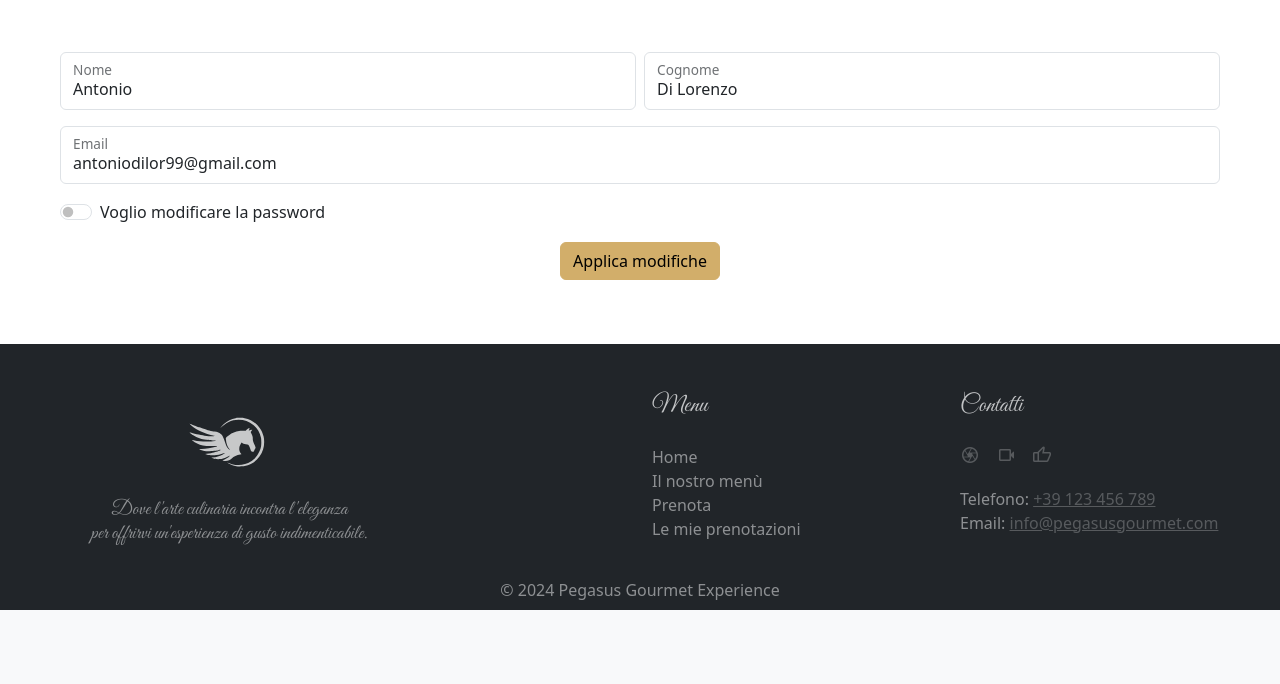
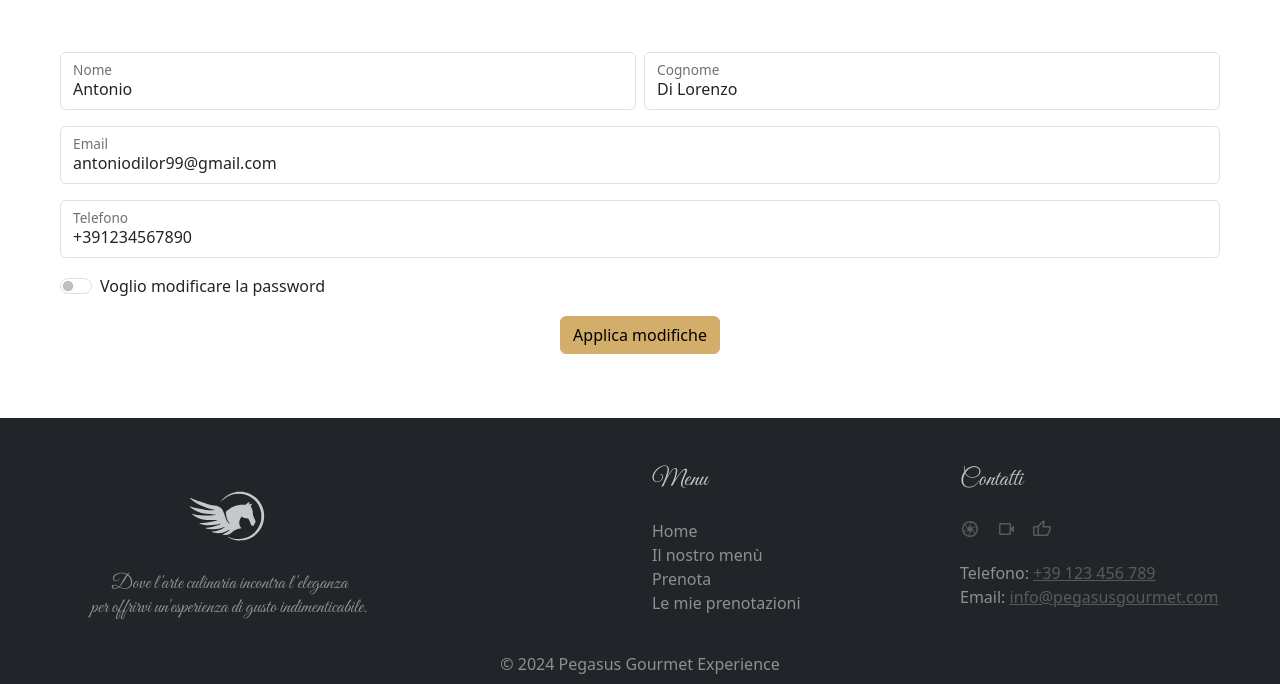
Before and after one commit to adilorenzo10/pegasus-gourmet-experience, a Flask app: page /modifica-profilo in a window 1280 px wide. Shown: the part 366-1050 px from the top of the page. Before the commit the page ends 976 px from the top, so only its background shows below. Run offline with Flask 3, Linux system fonts and the light colour scheme; the visitor is signed in with stand-in values (Sample User, id 1); data comes from the database, SQL or seed files in the repository; both versions use the stored data as it was after the commit; some libraries are stand-ins or nearby versions; some web fonts are replaced.

Commit message:
Inserimento numero telefono

```diff
--- a/app.py
+++ b/app.py
@@ -77,6 +77,7 @@ def registrati(db_session):
         nome_ottenuto = request.form.get("nome")
         cognome_ottenuto = request.form.get("cognome")
         email_ottenuta = request.form.get("email")
+        telefono_ottenuto = request.form.get("telefono")
         password_ottenuta = request.form.get("password")
 
         # Verifica se i campi obbligatori sono vuoti
@@ -95,7 +96,8 @@ def registrati(db_session):
             nuovo_utente = Utente(
                 nome=nome_ottenuto,
                 cognome=cognome_ottenuto,
-                email=email_ottenuta
+                email=email_ottenuta,
+                telefono=telefono_ottenuto
             )
             nuovo_utente.set_password(password_ottenuta)  # Usa `set_password` per hashing e verifica robustezza
             db_session.add(nuovo_utente)
@@ -257,10 +259,13 @@ def modifica_profilo(db_session):
         nome = request.form.get("nome")
         cognome = request.form.get("cognome")
         email = request.form.get("email")
+        telefono = request.form.get("telefono")
 
         setattr(utente, 'nome', nome)
         setattr(utente, 'cognome', cognome)
         setattr(utente, 'email', email)
+        setattr(utente, 'telefono', telefono)
+
 
         if request.form.get("password-attuale") and request.form.get("password"):
             password_attuale = request.form.get("password-attuale")
--- a/models.py
+++ b/models.py
@@ -14,6 +14,7 @@ class Utente(Base):
     cognome = Column(String, nullable=False)
     password_hash = Column(String, nullable=False)
     email = Column(String, nullable=False, unique=True)
+    telefono = Column(Integer, nullable=False)
 
     prenotazioni = relationship("Prenotazione", back_populates="utente")
 
--- a/templates/modifica_profilo.html
+++ b/templates/modifica_profilo.html
@@ -45,8 +45,18 @@
                 <div class="row g-2 mt-2">
                     <div class="col-md">
                         <div class="form-floating">
-                            <input type="email" class="form-control" name="email" id="email" value="{{ utente.email }}"placeholder="" autocomplete="new-password" required >
+                            <input type="email" class="form-control" name="email" id="email" value="{{ utente.email }}" placeholder="" autocomplete="new-password" required >
                             <label for="email">Email</label>
+                        </div>
+                    </div>
+                </div>
+
+                <!-- Telefono -->
+                <div class="row g-2 mt-2">
+                    <div class="col-md">
+                        <div class="form-floating">
+                            <input type="text" class="form-control" name="telefono" id="telefono" value="{{ utente.telefono }}" placeholder="" autocomplete="new-password" required >
+                            <label for="telefono">Telefono</label>
                         </div>
                     </div>
                 </div>
--- a/templates/registrati.html
+++ b/templates/registrati.html
@@ -49,6 +49,12 @@
                         <label for="email">Email</label>
                     </div>
 
+                    <!-- Telefono -->
+                    <div class="form-floating my-3">
+                        <input type="text" class="form-control" name="telefono" id="telefono" placeholder="" autocomplete="new-password" required >
+                        <label for="telefono">Telefono</label>
+                    </div>
+
                     <div class="row g-2">
                         <!-- Password -->
                         <div class="col-md">
```
Also changed, not shown: templates/gestisci_prenotazione.html (+7 -0 lines), pegasus_gourmet.db.
